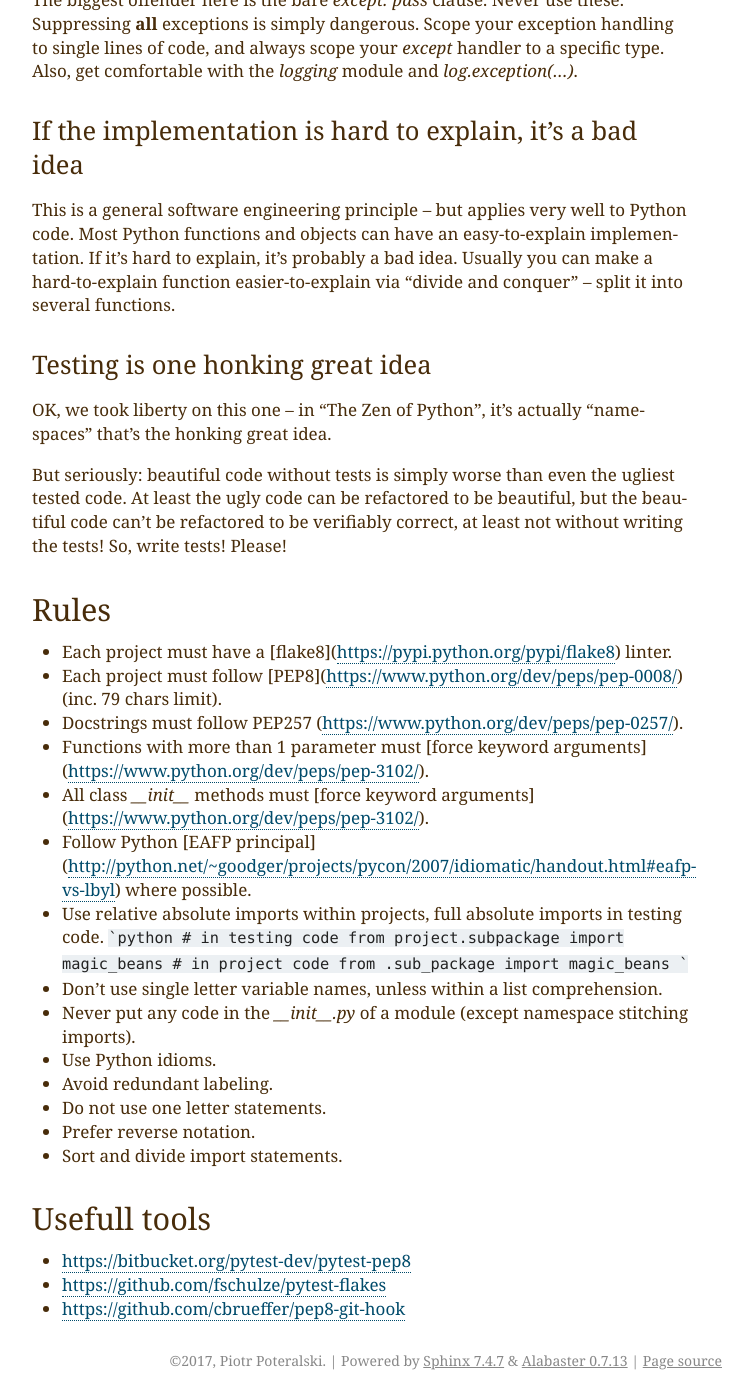
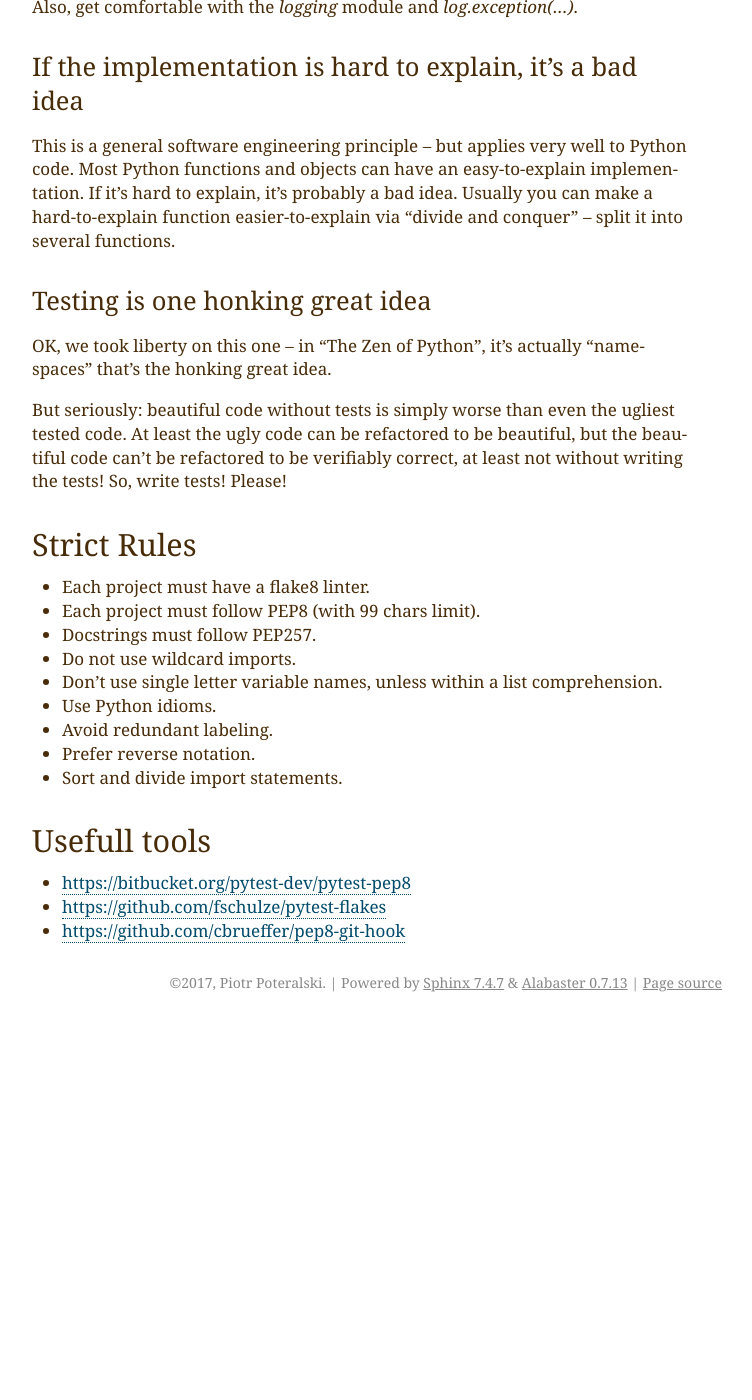
Before and after one commit to rstit/rst-developer-guide, a Sphinx documentation site: the page built from source/style.rst, in a window 1280 px wide and 1400 px high, scrolled down 1221 px. Shown: the whole window, without its empty margins (388-1140 px from the left). Built offline with Sphinx 7.4.7, drawn with Linux system fonts in a browser that asks for light colours; after the commit the page ends 2243 px from its top, so only the background shows below that; some of the changed text lies outside the part shown.

````diff
--- a/source/style.rst
+++ b/source/style.rst
@@ -43,29 +40,18 @@ OK, we took liberty on this one -- in "The Zen of Python", it's actually "namesp
 But seriously: beautiful code without tests is simply worse than even the ugliest tested code. At least the ugly code can be refactored to be beautiful, but the beautiful code can't be refactored to be verifiably correct, at least not without writing the tests! So, write tests! Please!
 
 
-Rules
+Strict Rules
 ----------
-
-- Each project must have a [flake8](https://pypi.python.org/pypi/flake8) linter.
-- Each project must follow [PEP8](https://www.python.org/dev/peps/pep-0008/) (inc. 79 chars limit).
-- Docstrings must follow PEP257 (https://www.python.org/dev/peps/pep-0257/).
-- Functions with more than 1 parameter must [force keyword arguments](https://www.python.org/dev/peps/pep-3102/).
-- All class `__init__` methods must [force keyword arguments](https://www.python.org/dev/peps/pep-3102/).
-- Follow Python [EAFP principal](http://python.net/~goodger/projects/pycon/2007/idiomatic/handout.html#eafp-vs-lbyl) where possible.
-- Use relative absolute imports within projects, full absolute imports in testing code.
-  ```python
-  # in testing code
-  from project.subpackage import magic_beans
-  # in project code
-  from .sub_package import magic_beans
-  ```
+- Each project must have a flake8 linter.
+- Each project must follow PEP8 (with 99 chars limit).
+- Docstrings must follow PEP257.
+- Do not use wildcard imports.
 - Don't use single letter variable names, unless within a list comprehension.
-- Never put any code in the `__init__.py` of a module (except namespace stitching imports).
 - Use Python idioms.
 - Avoid redundant labeling.
-- Do not use one letter statements.
 - Prefer reverse notation.
 - Sort and divide import statements.
+
 
 Usefull tools
 -----------------
````
Also changed, not shown: other parts of source/style.rst (+0 -3 lines), source/resources.rst (+3 -12 lines).
